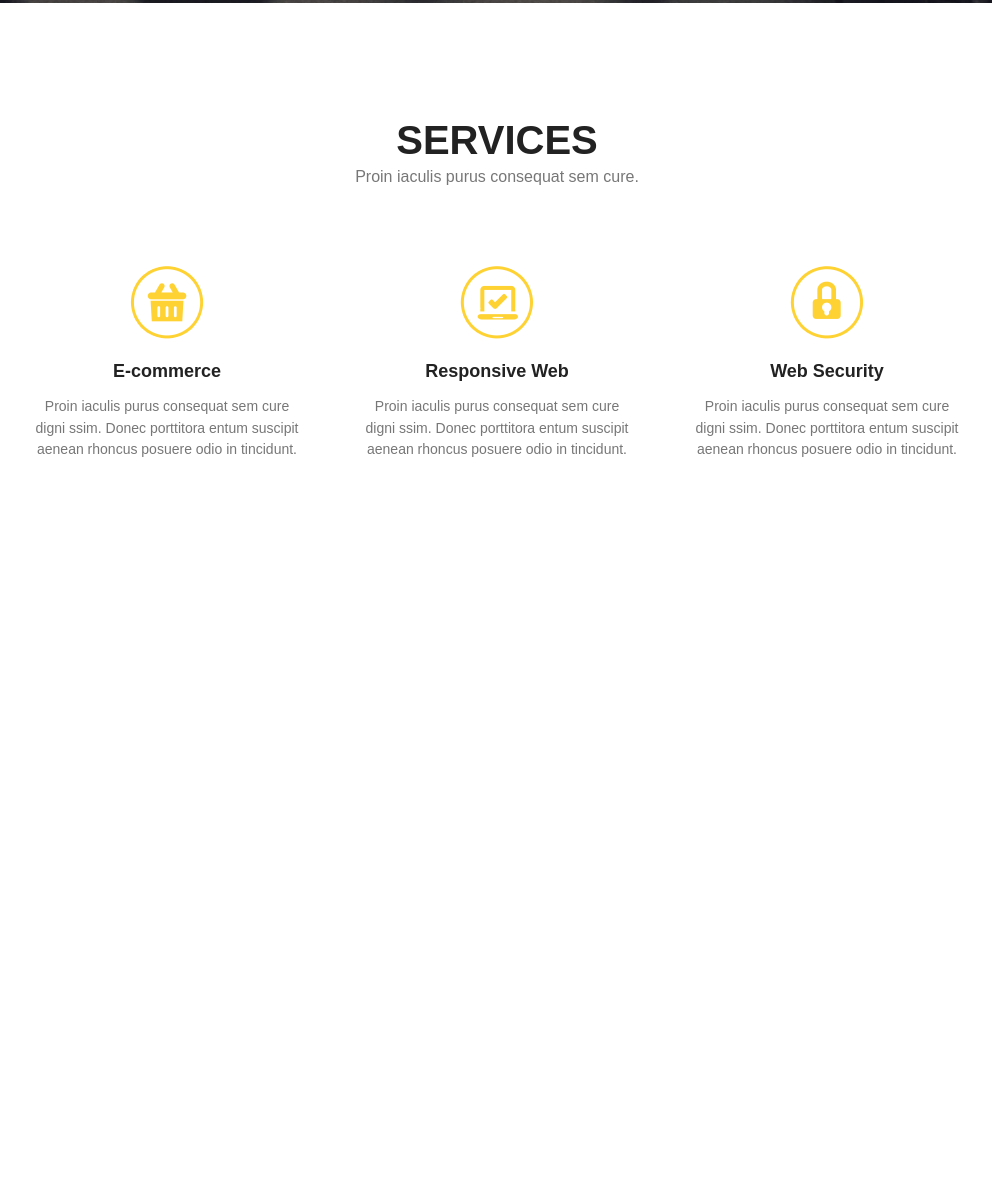
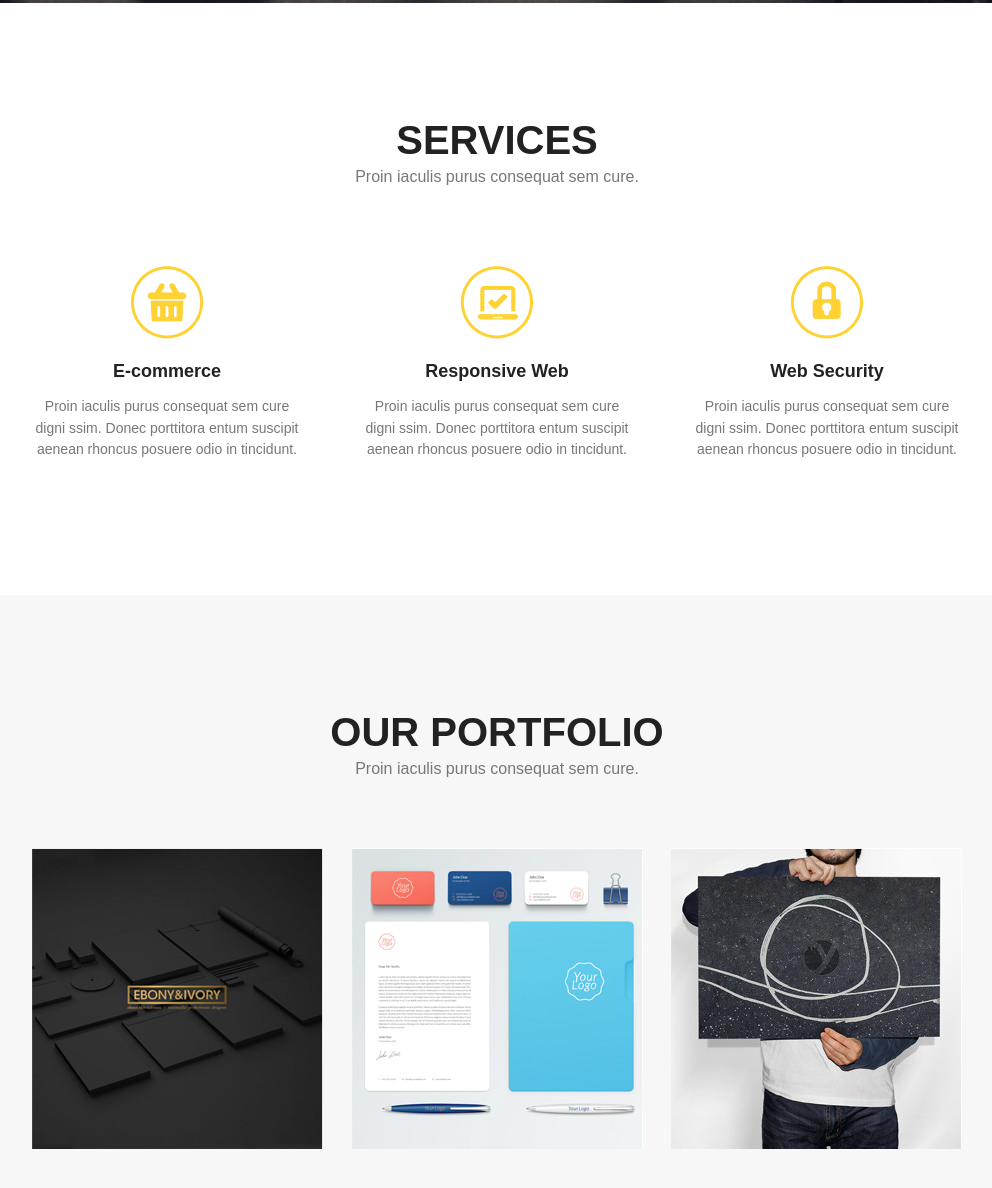
Before and after one commit to Introversionya/Golden, a plain HTML site: page index.html in a window 1280 px wide. Shown: the part 778-1966 px from the top of the page, without its empty margins (143-1135 px from the left). Before the commit the page ends 1253 px from the top, so only its background shows below. Drawn offline with Linux system fonts and the light colour scheme.

Commit message:
the third section is ready

```diff
--- a/css/main.css
+++ b/css/main.css
@@ -135,3 +135,28 @@ h1 {
 .services__item:nth-child(2) {
    margin-left: 60px;
 }
+
+#portfolio {
+    background: #f7f7f7;
+    padding-bottom: 120px;
+}
+
+#services {
+    padding-bottom: 120px;
+}
+
+.works {
+    margin-top: 70px;
+}
+
+.works img {
+    float: left;
+}
+
+.works img:nth-child(2) {
+    margin-left: 29px;
+}
+
+.works img:last-child {
+    float: right;
+}
--- a/index.html
+++ b/index.html
@@ -44,7 +44,7 @@
             <a class="button" href="#">Tell Me More</a>
         </div>
     </header>
-    <section>
+    <section id="services">
         <div class="container">
             <div class="titles">
                 <h2>
@@ -82,9 +82,19 @@
     </section>
 
 
-    <section>
+    <section id="portfolio">
         <div class="container">
-
+            <div class="titles">
+                <h2>
+                    Our portfolio
+                </h2>
+                <p>Proin iaculis purus consequat sem cure.</p>
+            </div>
+            <div class="works clearfix">
+                <img src="img/img1.jpg" alt="Работа">
+                <img src="img/img2.jpg" alt="Работа">
+                <img src="img/img3.jpg" alt="Работа">
+            </div>
         </div>
     </section>
 
```
